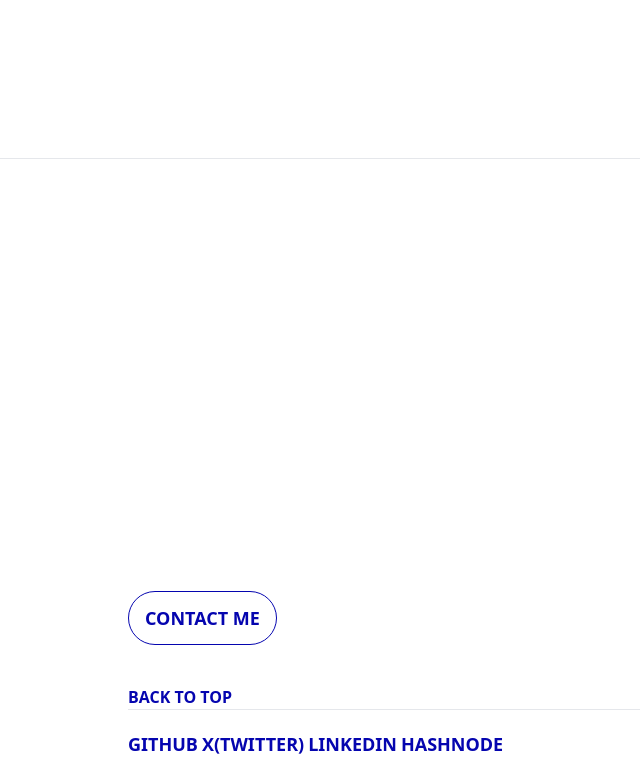
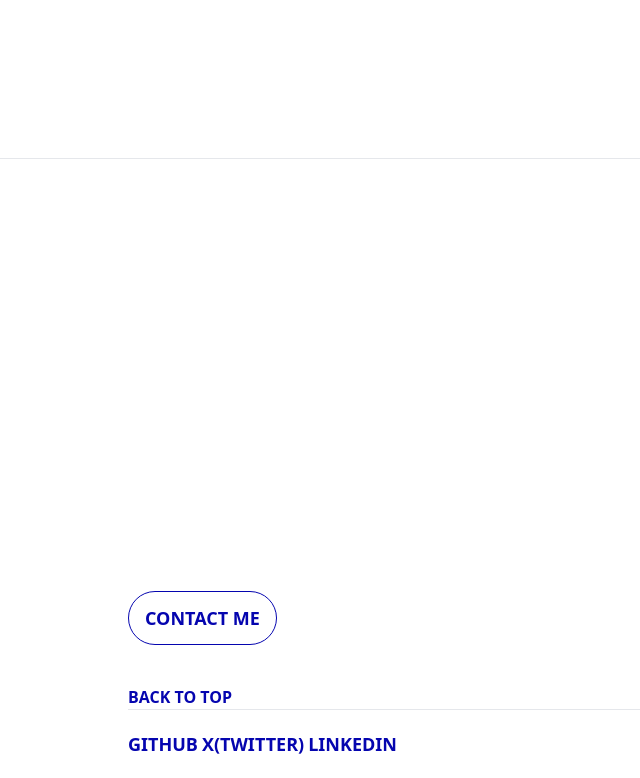
Before and after one commit to EmmanuelisongDev/Portfolio-Website, a React (Vite) app: page / in a window 1280 px wide. Shown: the part 6656-7434 px from the top of the page, without its empty margins (0-640 px from the left). Built offline with nearby package versions, Linux system fonts and the light colour scheme; a web font is replaced by a local one.

Commit message:
Made changes to footer

```diff
--- a/src/components/Footer.jsx
+++ b/src/components/Footer.jsx
@@ -60,10 +60,7 @@ export default function Footer({ handleToTop }) {
         smooth={true}
         to={location.pathname == "/" ? `hero` : `about`}
       >
-        <button
-          className=" scroll-smooth font-bold   hover:underline "
-
-        >
+        <button className=" scroll-smooth font-bold   hover:underline ">
           BACK TO TOP{" "}
         </button>
       </Link>
@@ -94,7 +91,7 @@ export default function Footer({ handleToTop }) {
             LINKEDIN
           </a>
         </button>
-        <button className="hover:underline">
+        {/* <button className="hover:underline">
           <a
             target="_blank"
             href="https://emmisongdev.hashnode.dev/"
@@ -102,7 +99,7 @@ export default function Footer({ handleToTop }) {
           >
             HASHNODE
           </a>
-        </button>
+        </button> */}
       </div>
     </footer>
   );
```
